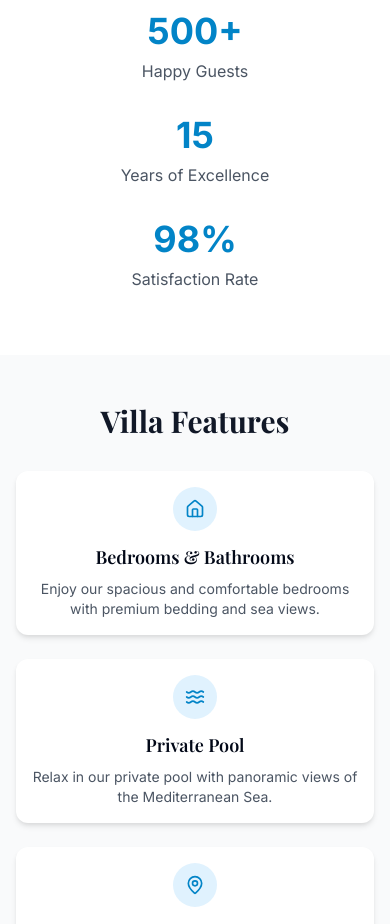
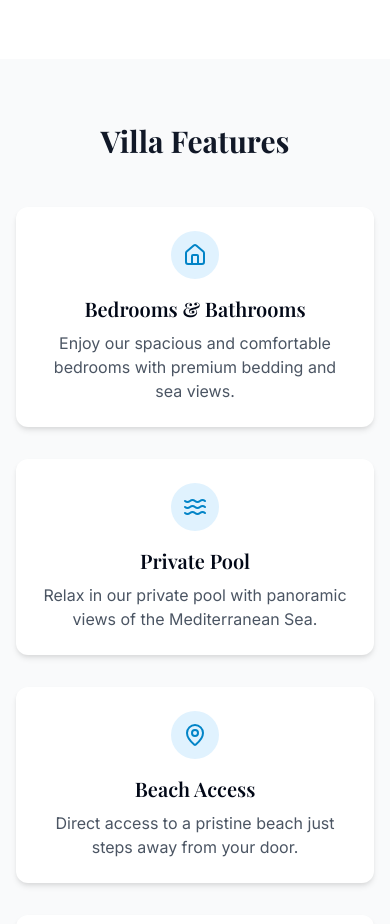
Before and after one commit to MichelangeloNardi/mare-vista-website, a React (Vite) app: page / in a window 390 px wide. Shown: the part 1020-1944 px from the top of the page. Built offline with nearby package versions, Linux system fonts and the light colour scheme.

Commit message:
Reverted to commit 7329f07225f4f0d4c074385e05016696b7d7827a

```diff
--- a/src/components/ScrollReveal.tsx
+++ /dev/null
@@ -1,44 +0,0 @@
-import { ReactNode } from 'react';
-import { useIntersectionObserver } from '@/hooks/useScrollAnimation';
-
-interface ScrollRevealProps {
-  children: ReactNode;
-  direction?: 'up' | 'down' | 'left' | 'right' | 'fade';
-  delay?: number;
-  className?: string;
-}
-
-const ScrollReveal = ({
-  children,
-  direction = 'up',
-  delay = 0,
-  className = ''
-}: ScrollRevealProps) => {
-  const [ref, isIntersecting] = useIntersectionObserver();
-
-  const getTransformClass = () => {
-    if (!isIntersecting) {
-      switch (direction) {
-        case 'up': return 'translate-y-8 opacity-0';
-        case 'down': return '-translate-y-8 opacity-0';
-        case 'left': return 'translate-x-8 opacity-0';
-        case 'right': return '-translate-x-8 opacity-0';
-        case 'fade': return 'opacity-0';
-        default: return 'translate-y-8 opacity-0';
-      }
-    }
-    return 'translate-y-0 translate-x-0 opacity-100';
-  };
-
-  return (
-    <div
-      ref={ref}
-      className={`transition-all duration-700 ease-out ${getTransformClass()} ${className}`}
-      style={{ transitionDelay: `${delay}ms` }}
-    >
-      {children}
-    </div>
-  );
-};
-
-export default ScrollReveal;
--- a/src/hooks/useScrollAnimation.tsx
+++ /dev/null
@@ -1,60 +0,0 @@
-import { useState, useEffect, useRef } from 'react';
-
-export const useScrollAnimation = () => {
-  const [scrollY, setScrollY] = useState(0);
-
-  useEffect(() => {
-    const handleScroll = () => setScrollY(window.scrollY);
-    window.addEventListener('scroll', handleScroll);
-    return () => window.removeEventListener('scroll', handleScroll);
-  }, []);
-
-  return scrollY;
-};
-
-export const useIntersectionObserver = (options = {}) => {
-  const [isIntersecting, setIsIntersecting] = useState(false);
-  const ref = useRef<HTMLDivElement>(null);
-
-  useEffect(() => {
-    const observer = new IntersectionObserver(([entry]) => {
-      setIsIntersecting(entry.isIntersecting);
-    }, {
-      threshold: 0.1,
-      rootMargin: '-50px',
-      ...options,
-    });
-
-    if (ref.current) {
-      observer.observe(ref.current);
-    }
-
-    return () => observer.disconnect();
-  }, []);
-
-  return [ref, isIntersecting] as const;
-};
-
-export const useCountUp = (end: number, duration: number = 2000) => {
-  const [count, setCount] = useState(0);
-  const [isActive, setIsActive] = useState(false);
-
-  useEffect(() => {
-    if (!isActive) return;
-
-    let startTime: number;
-    const animate = (currentTime: number) => {
-      if (!startTime) startTime = currentTime;
-      const progress = Math.min((currentTime - startTime) / duration, 1);
-      setCount(Math.floor(progress * end));
-
-      if (progress < 1) {
-        requestAnimationFrame(animate);
-      }
-    };
-
-    requestAnimationFrame(animate);
-  }, [isActive, end, duration]);
-
-  return [count, setIsActive] as const;
-};
--- a/src/pages/HomePage.tsx
+++ b/src/pages/HomePage.tsx
@@ -1,30 +1,12 @@
 
-import React from "react";
 import { useLanguage } from "@/context/LanguageContext";
 import { Link } from "react-router-dom";
 import { Button } from "@/components/ui/button";
 import SEO from "@/components/SEO";
-import ScrollReveal from "@/components/ScrollReveal";
-import ParallaxSection from "@/components/ParallaxSection";
-import { useScrollAnimation, useIntersectionObserver, useCountUp } from "@/hooks/useScrollAnimation";
 import { Wifi, Home, MapPin, Waves } from "lucide-react";
 
 const HomePage = () => {
   const { t } = useLanguage();
-  const scrollY = useScrollAnimation();
-  const [statsRef, statsInView] = useIntersectionObserver();
-  const [guestsCount, setGuestsActive] = useCountUp(500);
-  const [yearsCount, setYearsActive] = useCountUp(15);
-  const [reviewsCount, setReviewsActive] = useCountUp(98);
-
-  // Trigger counters when stats section comes into view - moved to useEffect
-  React.useEffect(() => {
-    if (statsInView && guestsCount === 0) {
-      setGuestsActive(true);
-      setYearsActive(true);
-      setReviewsActive(true);
-    }
-  }, [statsInView, guestsCount, setGuestsActive, setYearsActive, setReviewsActive]);
 
   return (
     <>
@@ -33,282 +15,214 @@ const HomePage = () => {
         description={t('home.description')}
       />
 
-      {/* Hero Section with Parallax */}
-      <section className="relative h-[80vh] bg-hero-pattern bg-cover bg-center overflow-hidden">
-        <div className="absolute inset-0 hero-overlay" style={{ transform: `translateY(${scrollY * -0.3}px)` }}></div>
-        <ParallaxSection speed={-0.1}>
-          <div className="relative container mx-auto px-4 h-[80vh] flex flex-col justify-center items-center text-center text-white">
-            <ScrollReveal direction="fade" delay={200}>
-              <h1 className="text-4xl md:text-6xl font-bold font-serif mb-4">
+      {/* Hero Section */}
+      <section className="relative h-[80vh] bg-hero-pattern bg-cover bg-center">
+        <div className="absolute inset-0 hero-overlay"></div>
+        <div className="relative container mx-auto px-4 h-full flex flex-col justify-center items-center text-center text-white">
+          <h1 className="text-4xl md:text-6xl font-bold font-serif mb-4 animate-fade-in">
             {t('home.title')}
           </h1>
-            </ScrollReveal>
-            <ScrollReveal direction="up" delay={400}>
-              <p className="text-xl md:text-2xl mb-3 max-w-2xl">
+          <p className="text-xl md:text-2xl mb-3 max-w-2xl animate-fade-in">
             {t('home.subtitle')}
           </p>
-            </ScrollReveal>
-            <ScrollReveal direction="up" delay={600}>
-              <p className="text-lg md:text-xl mb-8">
+          <p className="text-lg md:text-xl mb-8 animate-fade-in">
             Pittulongu, Olbia
           </p>
-            </ScrollReveal>
-            <ScrollReveal direction="up" delay={800}>
-              <Button asChild size="lg" className="hover:scale-105 transition-transform duration-300">
+          <Button asChild size="lg" className="animate-fade-in">
             <Link to="/booking">
               {t('home.cta')}
             </Link>
           </Button>
-            </ScrollReveal>
         </div>
-        </ParallaxSection>
       </section>
 
-      {/* Villa Description with Stats */}
+      {/* Villa Description */}
       <section className="py-16 bg-white">
         <div className="container mx-auto px-4">
-          <ScrollReveal direction="up">
           <div className="max-w-3xl mx-auto text-center">
             <h2 className="text-3xl md:text-4xl font-bold font-serif mb-6 text-gray-900">
               {t('home.title')}
             </h2>
-              <p className="text-lg text-gray-600 mb-12">
+            <p className="text-lg text-gray-600 mb-8">
               {t('home.description')}
             </p>
-            </div>
-          </ScrollReveal>
-
-          {/* Animated Stats */}
-          <div ref={statsRef} className="grid grid-cols-1 md:grid-cols-3 gap-8 max-w-4xl mx-auto">
-            <ScrollReveal direction="up" delay={200}>
-              <div className="text-center">
-                <div className="text-4xl font-bold text-marea-600 mb-2">{guestsCount}+</div>
-                <div className="text-gray-600">Happy Guests</div>
-              </div>
-            </ScrollReveal>
-            <ScrollReveal direction="up" delay={400}>
-              <div className="text-center">
-                <div className="text-4xl font-bold text-marea-600 mb-2">{yearsCount}</div>
-                <div className="text-gray-600">Years of Excellence</div>
-              </div>
-            </ScrollReveal>
-            <ScrollReveal direction="up" delay={600}>
-              <div className="text-center">
-                <div className="text-4xl font-bold text-marea-600 mb-2">{reviewsCount}%</div>
-                <div className="text-gray-600">Satisfaction Rate</div>
-              </div>
-            </ScrollReveal>
           </div>
         </div>
       </section>
 
 
-      {/* Features with Staggered Animation */}
-      <section className="py-12 bg-gray-50">
+      {/* Features */}
+      <section className="py-16 bg-gray-50">
         <div className="container mx-auto px-4">
-          <ScrollReveal direction="up">
-            <h2 className="text-3xl font-bold font-serif mb-8 text-center text-gray-900">
+          <h2 className="text-3xl font-bold font-serif mb-12 text-center text-gray-900">
             {t('home.features.title')}
           </h2>
-          </ScrollReveal>
-          <div className="grid grid-cols-1 md:grid-cols-2 lg:grid-cols-4 gap-6">
+          <div className="grid grid-cols-1 md:grid-cols-2 lg:grid-cols-4 gap-8">
             {/* Feature 1 */}
-            <ScrollReveal direction="up" delay={100}>
-              <div className="bg-white p-4 rounded-lg shadow-soft hover-scale">
+            <div className="bg-white p-6 rounded-lg shadow-soft hover-scale">
               <div className="flex flex-col items-center text-center">
-                  <div className="bg-marea-100 p-3 rounded-full mb-3">
-                    <Home className="w-5 h-5 text-marea-600" />
+                <div className="bg-marea-100 p-3 rounded-full mb-4">
+                  <Home className="w-6 h-6 text-marea-600" />
                 </div>
-                  <h3 className="text-lg font-semibold mb-2">{t('home.features.bedrooms')}</h3>
-                  <p className="text-gray-600 text-sm">
+                <h3 className="text-xl font-semibold mb-2">{t('home.features.bedrooms')}</h3>
+                <p className="text-gray-600">
                   Enjoy our spacious and comfortable bedrooms with premium bedding and sea views.
                 </p>
               </div>
             </div>
-            </ScrollReveal>
 
             {/* Feature 2 */}
-            <ScrollReveal direction="up" delay={200}>
-              <div className="bg-white p-4 rounded-lg shadow-soft hover-scale">
+            <div className="bg-white p-6 rounded-lg shadow-soft hover-scale">
               <div className="flex flex-col items-center text-center">
-                  <div className="bg-marea-100 p-3 rounded-full mb-3">
-                    <Waves className="w-5 h-5 text-marea-600" />
+                <div className="bg-marea-100 p-3 rounded-full mb-4">
+                  <Waves className="w-6 h-6 text-marea-600" />
                 </div>
-                  <h3 className="text-lg font-semibold mb-2">{t('home.features.pool')}</h3>
-                  <p className="text-gray-600 text-sm">
+                <h3 className="text-xl font-semibold mb-2">{t('home.features.pool')}</h3>
+                <p className="text-gray-600">
                   Relax in our private pool with panoramic views of the Mediterranean Sea.
                 </p>
               </div>
             </div>
-            </ScrollReveal>
 
             {/* Feature 3 */}
-            <ScrollReveal direction="up" delay={300}>
-              <div className="bg-white p-4 rounded-lg shadow-soft hover-scale">
+            <div className="bg-white p-6 rounded-lg shadow-soft hover-scale">
               <div className="flex flex-col items-center text-center">
-                  <div className="bg-marea-100 p-3 rounded-full mb-3">
-                    <MapPin className="w-5 h-5 text-marea-600" />
+                <div className="bg-marea-100 p-3 rounded-full mb-4">
+                  <MapPin className="w-6 h-6 text-marea-600" />
                 </div>
-                  <h3 className="text-lg font-semibold mb-2">{t('home.features.beach')}</h3>
-                  <p className="text-gray-600 text-sm">
+                <h3 className="text-xl font-semibold mb-2">{t('home.features.beach')}</h3>
+                <p className="text-gray-600">
                   Direct access to a pristine beach just steps away from your door.
                 </p>
               </div>
             </div>
-            </ScrollReveal>
 
             {/* Feature 4 */}
-            <ScrollReveal direction="up" delay={400}>
-              <div className="bg-white p-4 rounded-lg shadow-soft hover-scale">
+            <div className="bg-white p-6 rounded-lg shadow-soft hover-scale">
               <div className="flex flex-col items-center text-center">
-                  <div className="bg-marea-100 p-3 rounded-full mb-3">
-                    <Wifi className="w-5 h-5 text-marea-600" />
+                <div className="bg-marea-100 p-3 rounded-full mb-4">
+                  <Wifi className="w-6 h-6 text-marea-600" />
                 </div>
-                  <h3 className="text-lg font-semibold mb-2">{t('home.features.wifi')}</h3>
-                  <p className="text-gray-600 text-sm">
+                <h3 className="text-xl font-semibold mb-2">{t('home.features.wifi')}</h3>
+                <p className="text-gray-600">
                   Stay connected with complimentary high-speed WiFi throughout the property.
                 </p>
               </div>
             </div>
-            </ScrollReveal>
           </div>
         </div>
       </section>
 
 
-      {/* Gallery Preview with Image Reveals */}
+      {/* Gallery Preview */}
       <section className="py-16 bg-white">
         <div className="container mx-auto px-4">
-          <ScrollReveal direction="up">
           <div className="flex flex-col md:flex-row justify-between items-center mb-8">
             <h2 className="text-3xl font-bold font-serif text-gray-900">
               {t('home.gallery.title')}
             </h2>
-              <Link to="/gallery" className="text-marea-600 hover:text-marea-800 font-medium story-link">
+            <Link to="/gallery" className="text-marea-600 hover:text-marea-800 font-medium">
               {t('home.gallery.viewAll')} →
             </Link>
           </div>
-          </ScrollReveal>
 
           <div className="grid grid-cols-1 md:grid-cols-2 lg:grid-cols-4 gap-6">
             {/* Image 1 - Interior */}
-            <ScrollReveal direction="left" delay={100}>
-              <div className="aspect-w-3 aspect-h-2 overflow-hidden rounded-lg shadow-soft group">
+            <div className="aspect-w-3 aspect-h-2 overflow-hidden rounded-lg shadow-soft">
               <img
                 src="/images/soggiorno1.jpg"
                 alt="Interior View"
-                  className="w-full h-64 object-cover transition-transform duration-500 group-hover:scale-110"
+                className="w-full h-64 object-cover hover:scale-105 transition-transform duration-300"
               />
               <div className="p-2 bg-white">
                 <p className="text-gray-700 font-medium">Interior View</p>
               </div>
             </div>
-            </ScrollReveal>
 
             {/* Image 2 - Garden */}
-            <ScrollReveal direction="up" delay={200}>
-              <div className="aspect-w-3 aspect-h-2 overflow-hidden rounded-lg shadow-soft group">
+            <div className="aspect-w-3 aspect-h-2 overflow-hidden rounded-lg shadow-soft">
               <img
                 src="/images/giardino.jpg"
                 alt="Garden View"
-                  className="w-full h-64 object-cover transition-transform duration-500 group-hover:scale-110"
+                className="w-full h-64 object-cover hover:scale-105 transition-transform duration-300"
               />
               <div className="p-2 bg-white">
                 <p className="text-gray-700 font-medium">Garden View</p>
               </div>
             </div>
-            </ScrollReveal>
 
             {/* Image 3 - Pool */}
-            <ScrollReveal direction="up" delay={300}>
-              <div className="aspect-w-3 aspect-h-2 overflow-hidden rounded-lg shadow-soft group">
+            <div className="aspect-w-3 aspect-h-2 overflow-hidden rounded-lg shadow-soft">
               <img
                 src="/images/piscina.jpg"
                 alt="Pool Area"
-                  className="w-full h-64 object-cover transition-transform duration-500 group-hover:scale-110"
+                className="w-full h-64 object-cover hover:scale-105 transition-transform duration-300"
               />
               <div className="p-2 bg-white">
                 <p className="text-gray-700 font-medium">Pool Area</p>
               </div>
             </div>
-            </ScrollReveal>
 
             {/* Image 4 - Sea View */}
-            <ScrollReveal direction="right" delay={400}>
-              <div className="aspect-w-3 aspect-h-2 overflow-hidden rounded-lg shadow-soft group">
+            <div className="aspect-w-3 aspect-h-2 overflow-hidden rounded-lg shadow-soft">
               <img
                 src="/images/mare1.jpg"
                 alt="Sea View"
-                  className="w-full h-64 object-cover transition-transform duration-500 group-hover:scale-110"
+                className="w-full h-64 object-cover hover:scale-105 transition-transform duration-300"
               />
               <div className="p-2 bg-white">
                 <p className="text-gray-700 font-medium">Sea View</p>
               </div>
             </div>
-            </ScrollReveal>
           </div>
         </div>
       </section>
 
-      {/* History & Story with Progressive Text Reveal */}
-      <section className="py-16 bg-cover bg-center bg-no-repeat relative overflow-hidden" style={{ backgroundImage: "url('/src/assets/ancient-map-bg.jpg')" }}>
-        <div className="absolute inset-0 bg-gradient-to-b from-amber-900/90 via-amber-800/80 to-amber-900/95" style={{ transform: `translateY(${scrollY * 0.2}px)` }}></div>
+      {/* History & Story */}
+      <section className="py-16 bg-cover bg-center bg-no-repeat relative" style={{ backgroundImage: "url('/images/sailor_background.png')" }}>
+        <div className="absolute inset-0 bg-black bg-opacity-50"></div>
         <div className="container mx-auto px-4 relative z-10">
-          <div className="max-w-4xl mx-auto">
-            <ScrollReveal direction="fade" delay={200}>
-              <h2 className="text-4xl font-bold font-serif mb-8 text-center text-amber-100 drop-shadow-lg tracking-wide">
+          <div className="max-w-3xl mx-auto">
+            <h2 className="text-3xl font-bold font-serif mb-8 text-center text-white">
               The History of Zaratan
             </h2>
-            </ScrollReveal>
-            <div className="prose max-w-none mx-auto text-amber-50 leading-relaxed">
-              <ScrollReveal direction="up" delay={300}>
-                <p className="mb-4 text-lg drop-shadow-md font-medium">
+            <div className="prose max-w-none mx-auto text-white">
+              <p className="mb-4">
                 Whale Island or Zaratan is a legendary sea monster, in the form of a huge whale or turtle.
                 Its size is such that sailors can mistake it for an island and land there. If the Zaratan remains at
                 the water's edge for a long time, its back can become covered with vegetation.
               </p>
-              </ScrollReveal>
-              <ScrollReveal direction="up" delay={500}>
-                <p className="mb-4 text-lg drop-shadow-md font-medium">
+              <p className="mb-4">
                 The myth of an island-sized sea monster, which could be mistaken for an island by sailors,
                 dates back at least to Norse mythology (the Örvar-Odds Saga and the Konungs skuggsjá) and
                 unites Zaratan with other famous sea monsters, especially the Kraken. However, the Kraken is
                 usually not depicted as a fish, but as an octopus or crab.
               </p>
-              </ScrollReveal>
-              <ScrollReveal direction="up" delay={700}>
-                <p className="mb-4 text-lg drop-shadow-md font-medium">
+              <p className="mb-4">
                 An island whale appears in One Thousand and One Nights and meets Sindbad on his first voyage.
                 The first reference to this monster in a non-fiction work dates back to about the same time,
                 that is, in the ninth century. Al-Jahiz, an Arab zoologist, noted in his Book of animals:
               </p>
-              </ScrollReveal>
-              <ScrollReveal direction="fade" delay={900}>
-                <blockquote className="italic border-l-4 border-amber-200 pl-6 py-4 my-6 bg-amber-900/50 rounded-r-lg backdrop-blur-sm shadow-lg transform hover:scale-105 transition-transform duration-300">
-                  <span className="text-xl font-serif text-amber-100 leading-relaxed drop-shadow-md">
+              <blockquote className="italic border-l-4 border-white pl-4 py-2 my-4 bg-white bg-opacity-20 rounded-r-lg">
                 'As for Zaratan, I have never met anyone who has seen it with their own eyes. There are sailors who
                 claim to have gone to certain islands, to see wooded valleys and cracks in the rock, and to have
                 landed to light a great fire; and that when the heat of the flames had reached the spine of the Zaratan,
                 he began to dive into the water with them above him, and with all the plants that grew there, until only
                 those able to swim could save themselves. It goes beyond even the bravest and most imaginative fictions.'
-                  </span>
               </blockquote>
-              </ScrollReveal>
-              <ScrollReveal direction="up" delay={1100}>
-                <p className="text-center text-xl font-serif italic text-amber-200 drop-shadow-lg font-bold animate-pulse">
+              <p className="text-center text-lg font-serif italic">
                 And you, dear guests, can you see the Zaratan?
               </p>
-              </ScrollReveal>
             </div>
           </div>
         </div>
       </section>
 
-      {/* Location with Slide-in Effects */}
+      {/* Location */}
       <section className="py-16 bg-white">
         <div className="container mx-auto px-4">
           <div className="flex flex-col lg:flex-row items-center">
-            <ScrollReveal direction="left" className="lg:w-1/2 lg:pr-12 mb-8 lg:mb-0">
+            <div className="lg:w-1/2 lg:pr-12 mb-8 lg:mb-0">
               <h2 className="text-3xl font-bold font-serif mb-6 text-gray-900">
                 {t('home.location.title')}
               </h2>
@@ -316,20 +230,20 @@ const HomePage = () => {
                 {t('home.location.description')}
               </p>
               <div className="flex space-x-4">
-                <Button variant="outline" asChild className="hover:scale-105 transition-transform duration-300">
+                <Button variant="outline" asChild>
                   <a href="https://maps.google.com" target="_blank" rel="noopener noreferrer">
                     View on Maps
                   </a>
                 </Button>
-                <Button asChild className="hover:scale-105 transition-transform duration-300">
+                <Button asChild>
                   <Link to="/guest-info">
                     Local Guide
                   </Link>
                 </Button>
               </div>
-            </ScrollReveal>
-            <ScrollReveal direction="right" className="lg:w-1/2">
-              <div className="rounded-lg overflow-hidden shadow-soft hover:shadow-lg transition-shadow duration-300">
+            </div>
+            <div className="lg:w-1/2">
+              <div className="rounded-lg overflow-hidden shadow-soft">
                 <iframe
                   src="https://www.google.com/maps/embed?pb=!1m18!1m12!1m3!1d193806.07562748092!2d9.045886303173817!3d40.92580597930576!2m3!1f0!2f0!3f0!3m2!1i1024!2i768!4f13.1!3m3!1m2!1s0x12d99036ffd5f2a1%3A0x10ffed8070a1814!2sOlbia%2C%20Province%20of%20Sassari%2C%20Italy!5e0!3m2!1sen!2sus!4v1714350133381!5m2!1sen!2sus"
                   width="100%"
@@ -340,32 +254,25 @@ const HomePage = () => {
                   referrerPolicy="no-referrer-when-downgrade">
                 </iframe>
               </div>
-            </ScrollReveal>
+            </div>
           </div>
         </div>
       </section>
 
-      {/* CTA Section with Final Animation */}
-      <section className="py-16 bg-marea-700 text-white relative overflow-hidden">
-        <div className="absolute inset-0 bg-gradient-to-r from-marea-800 to-marea-600" style={{ transform: `translateY(${scrollY * 0.1}px)` }}></div>
-        <div className="container mx-auto px-4 text-center relative z-10">
-          <ScrollReveal direction="up" delay={200}>
+      {/* CTA Section */}
+      <section className="py-16 bg-marea-700 text-white">
+        <div className="container mx-auto px-4 text-center">
           <h2 className="text-3xl font-bold font-serif mb-6">
             Ready for an unforgettable vacation?
           </h2>
-          </ScrollReveal>
-          <ScrollReveal direction="up" delay={400}>
           <p className="text-xl mb-8 max-w-2xl mx-auto">
             Book your stay at Casa Zaratan today and experience the beauty of Sardinia.
           </p>
-          </ScrollReveal>
-          <ScrollReveal direction="up" delay={600}>
-            <Button size="lg" variant="secondary" asChild className="hover:scale-110 transition-transform duration-300 animate-pulse">
+          <Button size="lg" variant="secondary" asChild>
             <Link to="/booking">
               {t('common.bookNow')}
             </Link>
           </Button>
-          </ScrollReveal>
         </div>
       </section>
     </>
```
Also changed, not shown: src/components/ParallaxSection.tsx (deleted, +0 -25 lines), src/index.css (+0 -22 lines). Lines whose indentation alone changed are shown as unchanged.
